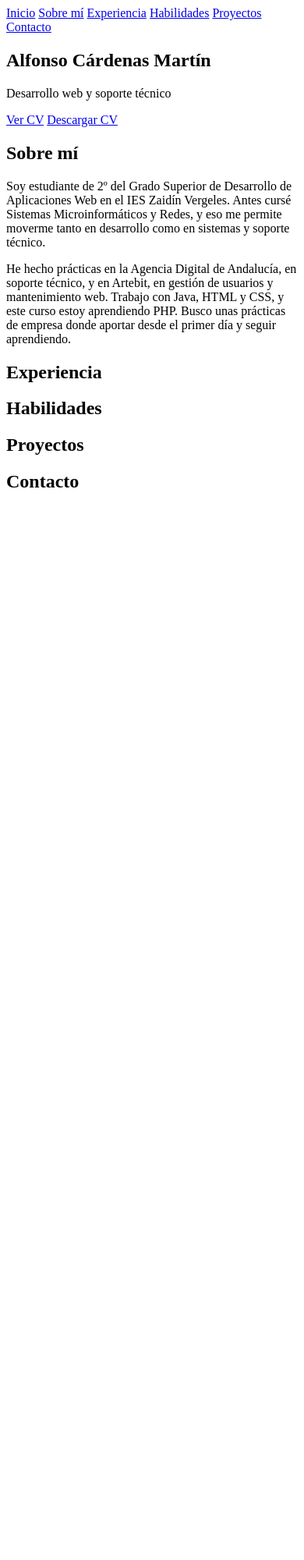
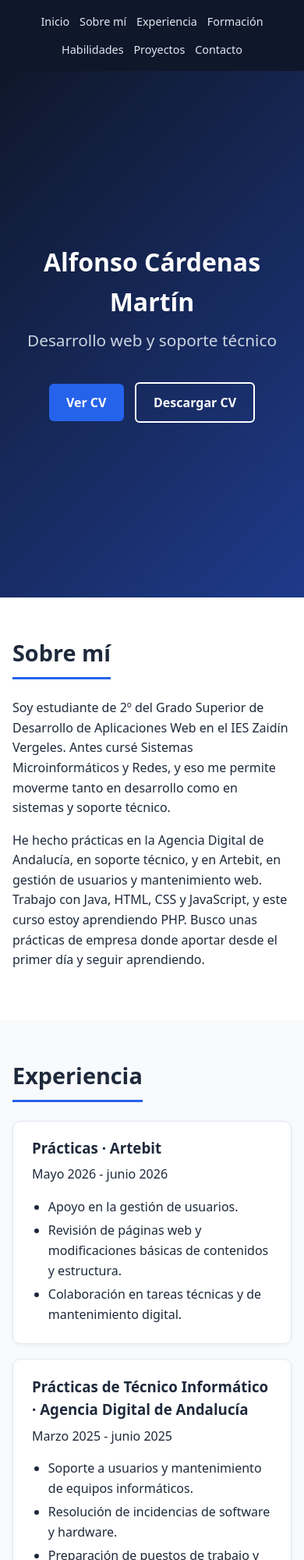
Before and after one commit to Alfons1604/Alfons1604.github.io, a plain HTML site: page index.html in a window 390 px wide. Shown: the top 2000 px of the page at 78% size. Before the commit the page ends 844 px from the top, so only its background shows below. Drawn offline with Linux system fonts and the light colour scheme.

Commit message:
Index y CSS temporales -- Por modificar y dejar a gusto

```diff
--- a/css/styles.css
+++ b/css/styles.css
@@ -0,0 +1,181 @@
+/* Variables */
+:root {
+  --color-fondo: #f8fafc;
+  --color-texto: #1e293b;
+  --color-tarjeta: #ffffff;
+  --color-borde: #e2e8f0;
+  --color-acento: #2563eb;
+  --color-acento-oscuro: #1d4ed8;
+  --color-header: #0f172a;
+  --ancho-max: 900px;
+}
+
+/* Base */
+* {
+  margin: 0;
+  padding: 0;
+  box-sizing: border-box;
+}
+
+html {
+  scroll-behavior: smooth;
+  scroll-padding-top: 70px; /* compensa la altura del header fijo */
+}
+
+body {
+  font-family: system-ui, -apple-system, "Segoe UI", Roboto, sans-serif;
+  background-color: var(--color-fondo);
+  color: var(--color-texto);
+  line-height: 1.6;
+}
+
+a:focus-visible {
+  outline: 3px solid var(--color-acento);
+  outline-offset: 2px;
+}
+
+/* Header y navegación */
+header {
+  position: sticky;
+  top: 0;
+  z-index: 10;
+  background-color: var(--color-header);
+}
+
+nav {
+  display: flex;
+  flex-wrap: wrap;
+  justify-content: center;
+  gap: 1.5rem;
+  padding: 1rem;
+}
+
+nav a {
+  color: #e2e8f0;
+  text-decoration: none;
+  font-weight: 500;
+}
+
+nav a:hover {
+  color: #93c5fd;
+}
+
+/* Secciones */
+.contenedor {
+  max-width: var(--ancho-max);
+  margin: 0 auto;
+  padding: 4rem 1.5rem;
+}
+
+section:nth-of-type(even) {
+  background-color: var(--color-tarjeta);
+}
+
+/* Tipografía */
+h2 {
+  display: inline-block;
+  font-size: 1.8rem;
+  margin-bottom: 1.5rem;
+  padding-bottom: 0.5rem;
+  border-bottom: 3px solid var(--color-acento);
+}
+
+h3 {
+  margin: 1.2rem 0 0.4rem;
+}
+
+p {
+  margin-bottom: 1rem;
+}
+
+ul {
+  padding-left: 1.3rem;
+}
+
+li {
+  margin-bottom: 0.3rem;
+}
+
+a {
+  color: var(--color-acento);
+}
+
+/* Portada */
+.hero {
+  display: flex;
+  align-items: center;
+  min-height: 80vh;
+  background: linear-gradient(135deg, #0f172a, #1e3a8a);
+  color: #ffffff;
+  text-align: center;
+}
+
+.hero h1 {
+  font-size: clamp(2rem, 6vw, 3.5rem);
+  margin-bottom: 0.5rem;
+}
+
+.hero p {
+  font-size: 1.3rem;
+  color: #cbd5e1;
+  margin-bottom: 2rem;
+}
+
+.hero a {
+  display: inline-block;
+  margin: 0.3rem;
+  padding: 0.7rem 1.4rem;
+  border-radius: 6px;
+  font-weight: 600;
+  text-decoration: none;
+}
+
+.hero a:first-of-type {
+  background-color: var(--color-acento);
+  color: #ffffff;
+}
+
+.hero a:first-of-type:hover {
+  background-color: var(--color-acento-oscuro);
+}
+
+.hero a:last-of-type {
+  border: 2px solid #ffffff;
+  color: #ffffff;
+}
+
+.hero a:last-of-type:hover {
+  background-color: rgba(255, 255, 255, 0.15);
+}
+
+/* Tarjetas */
+article {
+  margin-bottom: 1.2rem;
+  padding: 1.2rem 1.5rem;
+  background-color: var(--color-tarjeta);
+  border: 1px solid var(--color-borde);
+  border-radius: 10px;
+  box-shadow: 0 2px 6px rgba(0, 0, 0, 0.05);
+}
+
+article h3 {
+  margin-top: 0;
+}
+
+/* Responsive */
+@media (max-width: 600px) {
+  nav {
+    gap: 0.8rem;
+    font-size: 0.9rem;
+  }
+
+  .contenedor {
+    padding: 3rem 1rem;
+  }
+}
+
+@media (prefers-reduced-motion: reduce) {
+  html {
+    scroll-behavior: auto;
+  }
+}
--- a/index.html
+++ b/index.html
@@ -12,11 +12,13 @@
             <a href="#inicio">Inicio</a>
             <a href="#sobre-mi">Sobre mí</a>
             <a href="#experiencia">Experiencia</a>
+            <a href="#formacion">Formación</a>
             <a href="#habilidades">Habilidades</a>
             <a href="#proyectos">Proyectos</a>
             <a href="#contacto">Contacto</a>
         </nav>
     </header>
+
     <section id="inicio" class="hero">
         <div class="contenedor">
             <h1>Alfonso Cárdenas Martín</h1>
@@ -36,29 +38,147 @@
             </p>
             <p>
                 He hecho prácticas en la Agencia Digital de Andalucía, en soporte técnico, y en Artebit, en gestión
-                de usuarios y mantenimiento web. Trabajo con Java, HTML y CSS, y este curso estoy aprendiendo PHP.
-                Busco unas prácticas de empresa donde aportar desde el primer día y seguir aprendiendo.
+                de usuarios y mantenimiento web. Trabajo con Java, HTML, CSS y JavaScript, y este curso estoy
+                aprendiendo PHP. Busco unas prácticas de empresa donde aportar desde el primer día y seguir aprendiendo.
             </p>
         </div>
     </section>
+
     <section id="experiencia">
         <div class="contenedor">
             <h2>Experiencia</h2>
+
+            <article>
+                <h3>Prácticas · Artebit</h3>
+                <p>Mayo 2026 - junio 2026</p>
+                <ul>
+                    <li>Apoyo en la gestión de usuarios.</li>
+                    <li>Revisión de páginas web y modificaciones básicas de contenidos y estructura.</li>
+                    <li>Colaboración en tareas técnicas y de mantenimiento digital.</li>
+                </ul>
+            </article>
+
+            <article>
+                <h3>Prácticas de Técnico Informático · Agencia Digital de Andalucía</h3>
+                <p>Marzo 2025 - junio 2025</p>
+                <ul>
+                    <li>Soporte a usuarios y mantenimiento de equipos informáticos.</li>
+                    <li>Resolución de incidencias de software y hardware.</li>
+                    <li>Preparación de puestos de trabajo y colaboración en tareas de asistencia técnica.</li>
+                </ul>
+            </article>
+
+            <article>
+                <h3>Prácticas de Comercio · Tienda Animal</h3>
+                <p>Enero 2023 - junio 2023</p>
+                <ul>
+                    <li>Atención directa a clientes, asesoramiento en productos y apoyo en la venta.</li>
+                    <li>Apoyo en almacén y reposición, manteniendo el orden de los productos.</li>
+                </ul>
+            </article>
         </div>
     </section>
+
+    <section id="formacion">
+        <div class="contenedor">
+            <h2>Formación</h2>
+
+            <article>
+                <h3>Grado Superior en Desarrollo de Aplicaciones Web</h3>
+                <p>IES Zaidín Vergeles · 2025 - actualidad</p>
+            </article>
+
+            <article>
+                <h3>Grado Medio en Sistemas Microinformáticos y Redes</h3>
+                <p>IES Padre Suárez · 2023 - 2025</p>
+                <ul>
+                    <li>Nota media: 7.</li>
+                </ul>
+            </article>
+
+            <article>
+                <h3>Grado Medio en Comercio y Marketing</h3>
+                <p>IES Zaidín Vergeles · 2022 - 2023</p>
+                <ul>
+                    <li>Formación dual con prácticas en Tienda Animal (C.C. Nevada).</li>
+                </ul>
+            </article>
+
+            <article>
+                <h3>Educación Secundaria Obligatoria</h3>
+                <p>IES Trevenque · Finalizada en junio de 2022</p>
+            </article>
+        </div>
+    </section>
+
     <section id="habilidades">
         <div class="contenedor">
             <h2>Habilidades</h2>
+
+            <h3>Desarrollo</h3>
+            <ul>
+                <li>HTML: nivel medio</li>
+                <li>CSS: nivel medio</li>
+                <li>JavaScript: nivel básico (aprendiendo en 2º de DAW)</li>
+                <li>Java: nivel medio (programación orientada a objetos)</li>
+                <li>MySQL: nivel medio</li>
+                <li>PHP: aprendiendo en 2º de DAW</li>
+            </ul>
+
+            <h3>Herramientas</h3>
+            <ul>
+                <li>Visual Studio Code: nivel medio-avanzado</li>
+                <li>Git y GitHub: nivel básico</li>
+                <li>LibreOffice (Writer, Calc...): nivel medio-alto</li>
+            </ul>
+
+            <h3>Sistemas y soporte</h3>
+            <ul>
+                <li>Windows Server: nivel medio</li>
+                <li>Soporte a usuarios y resolución de incidencias</li>
+                <li>Mantenimiento de equipos (software y hardware)</li>
+            </ul>
+
+            <h3>Idiomas</h3>
+            <ul>
+                <li>Español: nativo</li>
+                <li>Inglés: nivel básico</li>
+            </ul>
+
+            <h3>Competencias</h3>
+            <ul>
+                <li>Responsabilidad y constancia</li>
+                <li>Capacidad de aprendizaje</li>
+                <li>Trabajo en equipo</li>
+                <li>Comunicación y trato cercano</li>
+            </ul>
         </div>
     </section>
+
     <section id="proyectos">
         <div class="contenedor">
             <h2>Proyectos</h2>
+
+            <article>
+                <h3>lamp-vagrant</h3>
+                <p>
+                    Entorno LAMP (Linux, Apache, MySQL y PHP) automatizado con Vagrant, que se levanta
+                    con un solo comando.
+                </p>
+                <a href="https://github.com/Alfons1604/lamp-vagrant" target="_blank" rel="noopener">Ver en GitHub</a>
+            </article>
         </div>
     </section>
+
     <section id="contacto">
         <div class="contenedor">
             <h2>Contacto</h2>
+            <p>¿Hablamos? Puedes escribirme o encontrarme en:</p>
+            <ul>
+                <li><a href="mailto:alfonsocardenasmartin1604@gmail.com">alfonsocardenasmartin1604@gmail.com</a></li>
+                <li><a href="https://www.linkedin.com/in/alfonso1604/" target="_blank" rel="noopener">LinkedIn</a></li>
+                <li><a href="https://github.com/Alfons1604" target="_blank" rel="noopener">GitHub</a></li>
+            </ul>
         </div>
     </section>
 </body>
```
